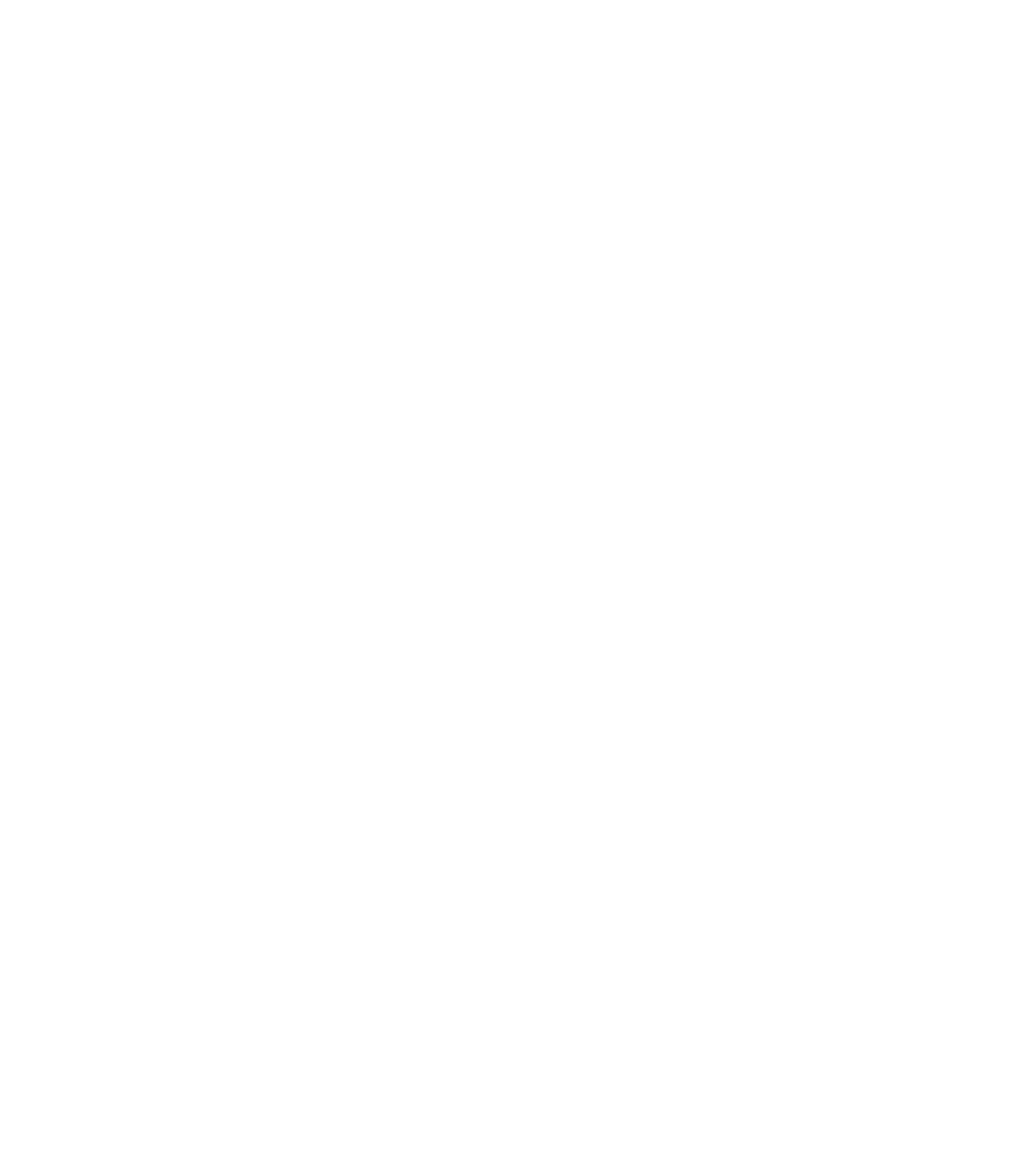
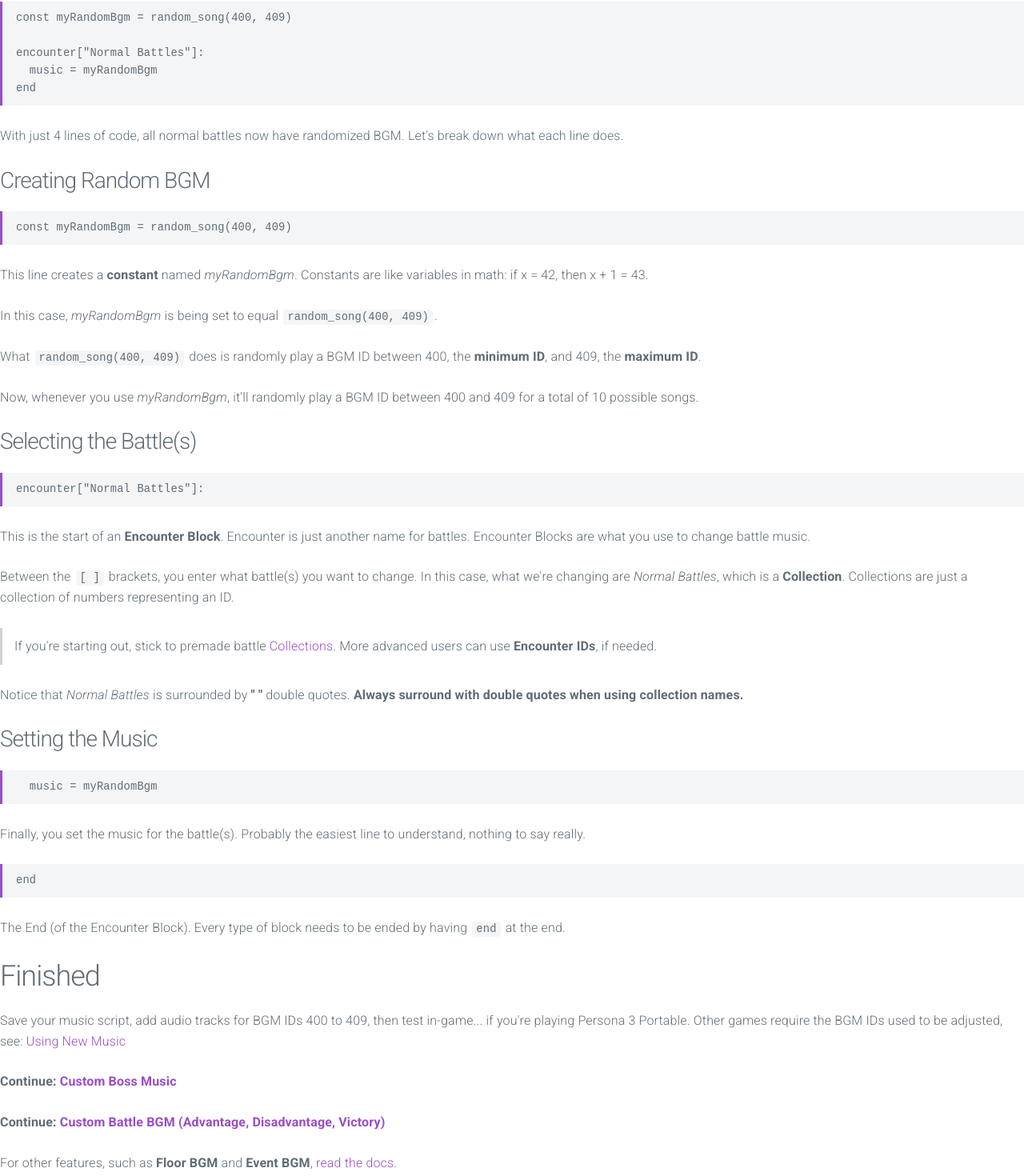
Before and after one commit to T-PoseRatkechi/PersonaMusicScript, a SvelteKit app in the folder sveltekit/: page /guides/randomized-bgm in a window 1280 px wide. Before the commit this address had no page. Shown: the part 422-1892 px from the top of the page at 80% size. Before the commit the page ends 800 px from the top, so only its background shows below. Built offline with nearby package versions, Linux system fonts and the light colour scheme.

Commit message:
Add randomized bgm guide.

```diff
--- /dev/null
+++ b/sveltekit/src/routes/guides/randomized-bgm/+page.svelte
@@ -0,0 +1,100 @@
+<script>
+	import { base } from '$app/paths';
+	import Link from '$lib/Link.svelte';
+
+	const lines = [
+		'const myRandomBgm = random_song(400, 409)',
+		'',
+		'encounter["Normal Battles"]:',
+		'  music = myRandomBgm',
+		'end'
+	];
+</script>
+
+<h1>Adding Randomized BGM</h1>
+<p>
+	The main feature people usually want from a BGM mod, and one of the easiest things to add in any
+	game.
+</p>
+<h2>Requirements</h2>
+<ul>
+	<li>BGME Framework</li>
+	<li><Link url="{base}/guides/create-mod">Created a Music Mod with BGME Framework</Link></li>
+	<li>Have your music script file opened in a text editor</li>
+</ul>
+<h2>The Music Script</h2>
+<pre><code>{lines.join('\n')}</code></pre>
+<p>
+	With just 4 lines of code, all normal battles now have randomized BGM. Let's break down what each
+	line does.
+</p>
+<h3>Creating Random BGM</h3>
+<pre><code>{lines[0]}</code></pre>
+<p>
+	This line creates a <b>constant</b> named <em>myRandomBgm</em>. Constants are like variables in
+	math: if x = 42, then x + 1 = 43.
+</p>
+<p>
+	In this case, <em>myRandomBgm</em> is being set to equal <code>random_song(400, 409)</code>.
+</p>
+<p>
+	What <code>random_song(400, 409)</code> does is randomly play a BGM ID between 400, the
+	<b>minimum ID</b>, and 409, the <b>maximum ID</b>.
+</p>
+<p>
+	Now, whenever you use <em>myRandomBgm</em>, it'll randomly play a BGM ID between 400 and 409 for a
+	total of 10 possible songs.
+</p>
+<h3>Selecting the Battle(s)</h3>
+<pre><code>{lines[2]}</code></pre>
+<p>
+	This is the start of an <b>Encounter Block</b>. Encounter is just another name for battles.
+	Encounter Blocks are what you use to change battle music.
+</p>
+<p>
+	Between the <code>[ ]</code> brackets, you enter what battle(s) you want to change. In this case,
+	what we're changing are <em>Normal Battles</em>, which is a <b>Collection</b>. Collections are
+	just a collection of numbers representing an ID.
+</p>
+<blockquote>
+	If you're starting out, stick to premade battle <Link url="{base}/docs/collections"
+		>Collections</Link
+	>. More advanced users can use <b>Encounter IDs</b>, if needed.
+</blockquote>
+<p>
+	Notice that <em>Normal Battles</em> is surrounded by
+	<b>" "</b> double quotes. <b>Always surround with double quotes when using collection names.</b>
+</p>
+<h3>Setting the Music</h3>
+<pre><code>{lines[3]}</code></pre>
+<p>
+	Finally, you set the music for the battle(s). Probably the easiest line to understand, nothing to
+	say really.
+</p>
+<pre><code>{lines[4]}</code></pre>
+<p>
+	The End (of the Encounter Block). Every type of block needs to be ended by having <code>end</code>
+	at the end.
+</p>
+<h2>Finished</h2>
+<p>
+	Save your music script, add audio tracks for BGM IDs 400 to 409, then test in-game... if you're
+	playing Persona 3 Portable. Other games require the BGM IDs used to be adjusted, see: <Link
+		url="{base}/guides/new-music">Using New Music</Link
+	>
+</p>
+<p>
+	<b>Continue: <Link url="{base}/guides/boss-music">Custom Boss Music</Link></b>
+</p>
+<p>
+	<b
+		>Continue: <Link url="{base}/guides/battle-bgm"
+			>Custom Battle BGM (Advantage, Disadvantage, Victory)</Link
+		></b
+	>
+</p>
+<p>
+	For other features, such as <b>Floor BGM</b> and <b>Event BGM</b>, <Link url="{base}/docs"
+		>read the docs.</Link
+	>
+</p>
```
